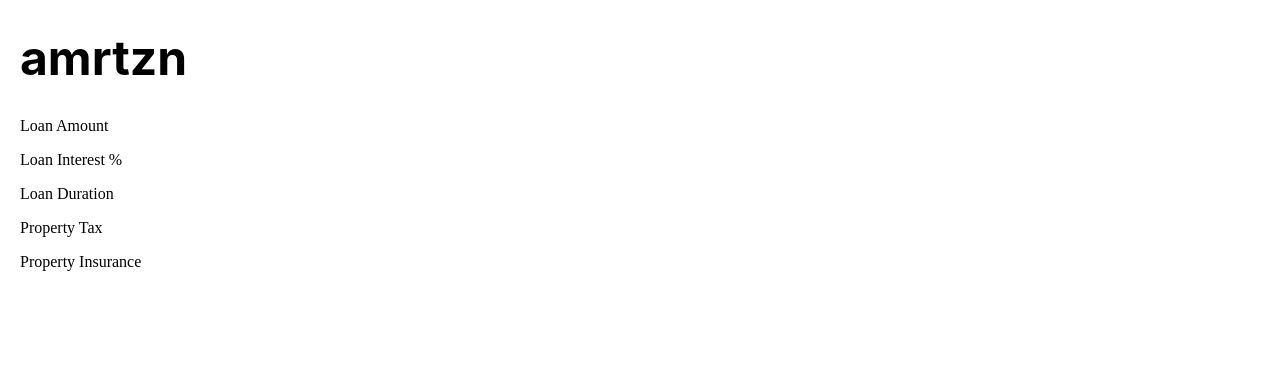
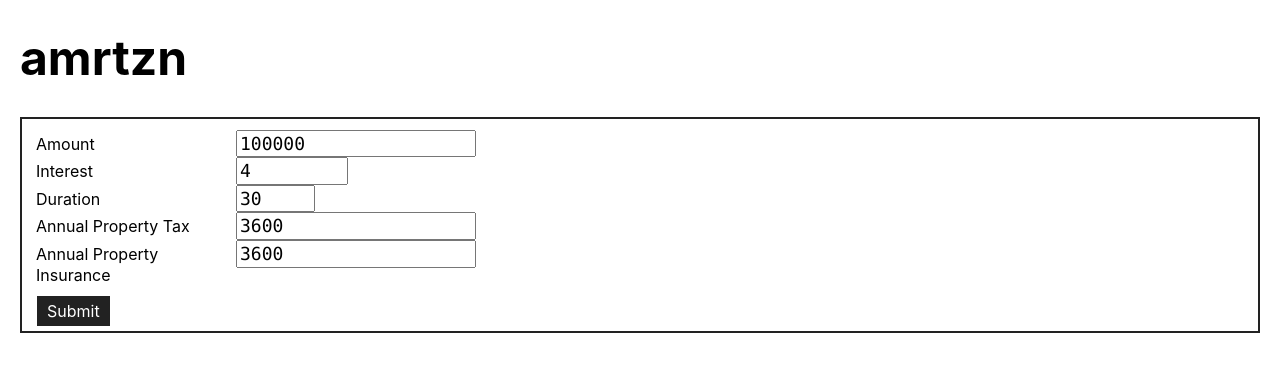
Before and after one commit to dznqbit/amrtzn, a React (Create React App) app: page / in a window 1280 px wide. Shown: the top 372 px of the page. Built offline with nearby package versions, Linux system fonts and the light colour scheme.

Commit message:
Style Form inputs a little

```diff
--- a/src/Form.js
+++ b/src/Form.js
@@ -1,14 +1,80 @@
-import React from "react";
+import React, { useState } from "react";
+import "./Form.scss";
 
 export default function Form() {
-  const fieldInputs = [
-    "Loan Amount",
-    "Loan Interest %",
-    "Loan Duration",
-    "Property Tax",
-    "Property Insurance"
-  ].map(function(fieldName) {
-    return <p>{fieldName}</p>;
-  });
-  return <div>{fieldInputs}</div>;
+  const [loanAmount, setLoanAmount] = useState(100000);
+  const [loanInterest, setLoanInterest] = useState(4.0);
+  const [loanDuration, setLoanDuration] = useState(30);
+  const [propertyTax, setPropertyTax] = useState(3600);
+  const [propertyInsurance, setPropertyInsurance] = useState(3600);
+
+  function handleSubmit() {
+    console.log("oh boy");
+  }
+
+  return (
+    <form className="Form" onSubmit={handleSubmit}>
+      <fieldset className="Form__fieldset">
+        <label className="Form__field">
+          <span className="Form__label">Amount</span>
+          <input
+            type="number"
+            min="0"
+            className="Form__input Form__input--numeric"
+            value={loanAmount}
+            onChange={e => setLoanAmount(e.target.value)}
+          />
+        </label>
+
+        <label className="Form__field">
+          <span className="Form__label">Interest</span>
+          <input
+            type="number"
+            min="0"
+            max="100"
+            step="0.001"
+            className="Form__input Form__input--numeric"
+            value={loanInterest}
+            onChange={e => setLoanInterest(e.target.value)}
+          />
+        </label>
+
+        <label className="Form__field">
+          <span className="Form__label">Duration</span>
+          <input
+            type="number"
+            min="0"
+            max="1024"
+            className="Form__input Form__input--numeric"
+            value={loanDuration}
+            onChange={e => setLoanDuration(e.target.value)}
+          />
+        </label>
+
+        <label className="Form__field">
+          <span className="Form__label">Annual Property Tax</span>
+          <input
+            type="number"
+            min="0"
+            className="Form__input Form__input--numeric"
+            value={propertyTax}
+            onChange={e => setPropertyTax(e.target.value)}
+          />
+        </label>
+
+        <label className="Form__field">
+          <span className="Form__label">Annual Property Insurance</span>
+          <input
+            type="number"
+            min="0"
+            className="Form__input Form__input--numeric"
+            value={propertyInsurance}
+            onChange={e => setPropertyInsurance(e.target.value)}
+          />
+        </label>
+      </fieldset>
+
+      <input className="Form__input Form__input--submit" type="submit" />
+    </form>
+  );
 }
--- /dev/null
+++ b/src/Form.scss
@@ -0,0 +1,39 @@
+@import "./theme/colors.scss";
+@import "./theme/typography.scss";
+
+.Form {
+  @include body-text;
+  padding: 5px 0;
+
+  border: 2px solid #222;
+}
+
+.Form__fieldset {
+  border: none;
+}
+
+.Form__field {
+  display: flex;
+  flex-flow: row nowrap;
+  align-items: baseline;
+}
+
+.Form__label {
+  flex-basis: 200px;
+}
+
+.Form__input {
+  @include body-text;
+
+  &--numeric {
+    @include font-monospace;
+  }
+
+  &--submit {
+    color: $white;
+    padding: 5px 10px;
+    margin-left: 15px;
+    background: #222;
+    border: none;
+  }
+}
```
